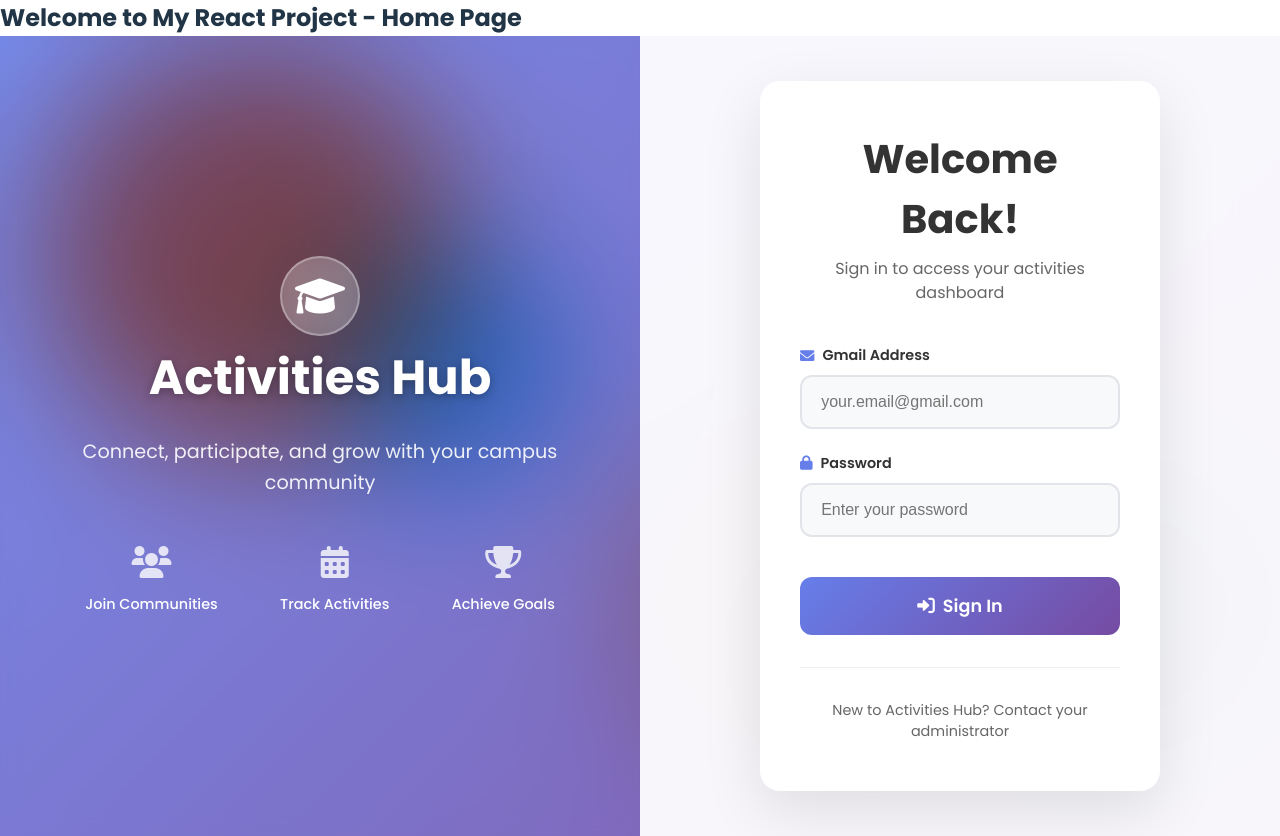
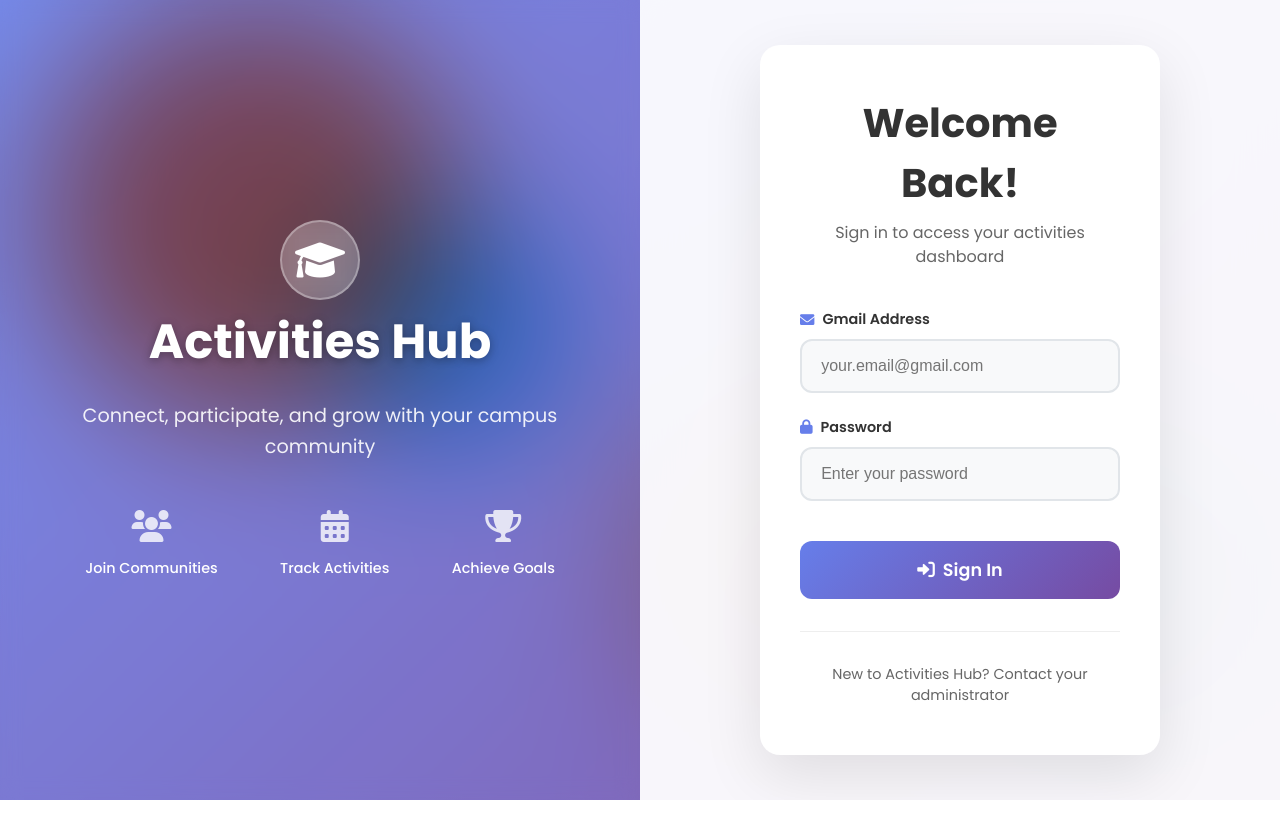
Before and after one commit to vishnusai-2006/FEDF-PROJECT, a React (Vite) app in the folder frontend/: page / in a window 1280 px wide. After the commit the page ends 800 px from the top, so only its background shows below. Built offline with nearby package versions, Linux system fonts and the light colour scheme.

Commit message:
fix(ui): remove stray debug header from App.jsx

```diff
--- a/frontend/src/App.jsx
+++ b/frontend/src/App.jsx
@@ -41,7 +41,6 @@ function App() {
 
   return (
   <div className="app">
-    <h2>Welcome to My React Project - Home Page</h2>   {/* <-- Added line */}
 
     {!isLoggedIn ? (
       <Login onLogin={handleLogin} />
```
